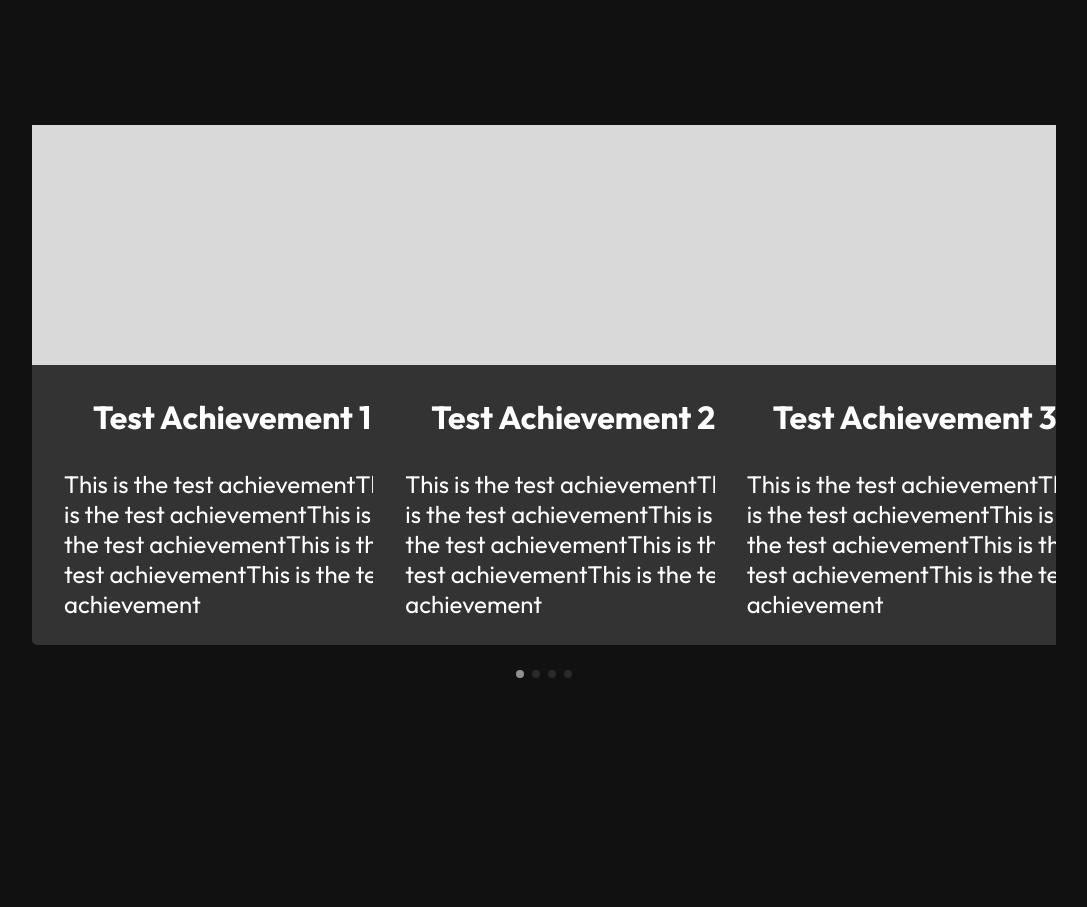
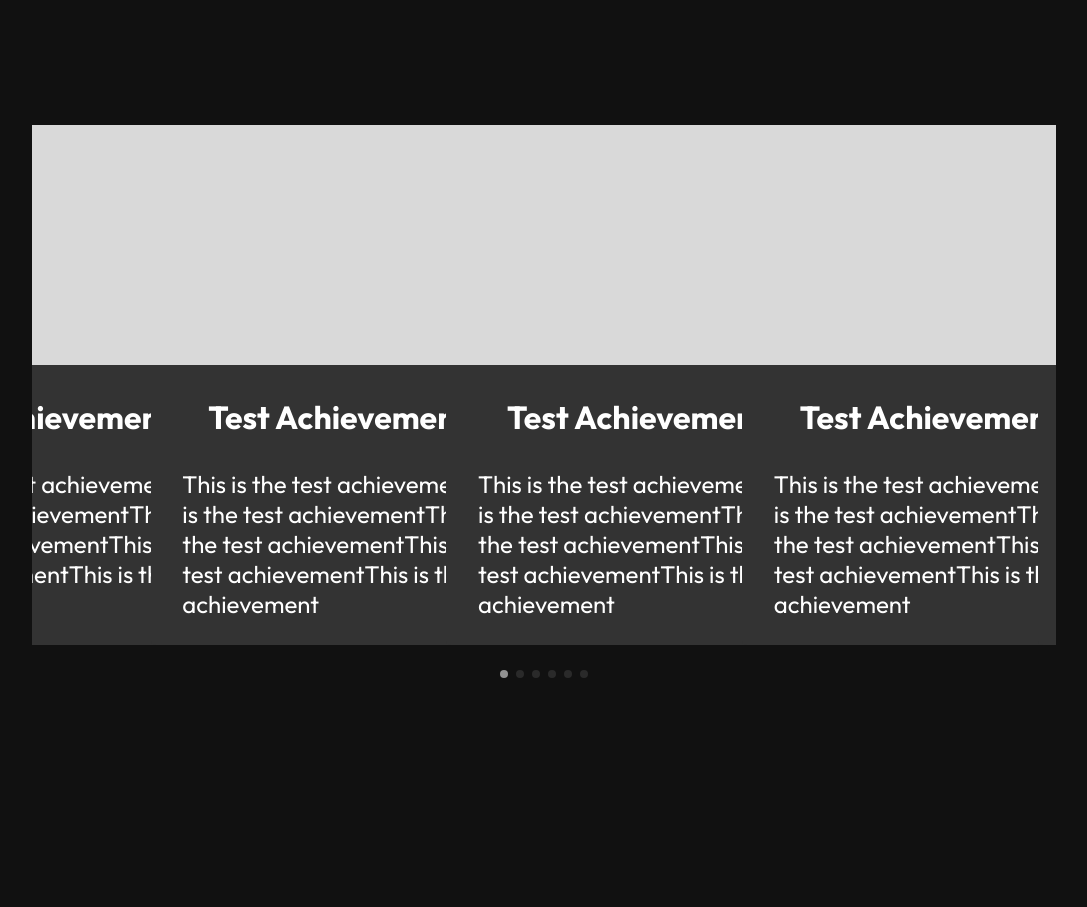
Before and after one commit to Kobutaemon/makeit, a React (Vite) app: page / in a window 1280 px wide. Shown: the part 2130-3037 px from the top of the page, without its empty margins (96-1183 px from the left). Built offline with nearby package versions, Linux system fonts and the light colour scheme.

Commit message:
SwiperのcenterdSlieds, loopを追加。

```diff
--- a/src/components/Achievements/Achievements.tsx
+++ b/src/components/Achievements/Achievements.tsx
@@ -15,9 +15,25 @@ function Achievements(){
       <div className="achievements-content">
         <Swiper
           modules={[Pagination]}
-          spaceBetween={0}
-          slidesPerView={3}
-          pagination={true}
+          loop={true}
+          centeredSlides={true}
+          pagination={{
+            clickable: true,
+          }}
+          breakpoints={{
+            640: {
+              slidesPerView: 1,
+              spaceBetween: 100,
+            },
+            768: {
+              slidesPerView: 1.5,
+              spaceBetween: 100,
+            },
+            1024: {
+              slidesPerView: 3.8,
+              spaceBetween: 100,
+            }
+          }}
         >
           <SwiperSlide>
             <AchievementCard title='Test Achievement 1' description='This is the test achievementThis is the test achievementThis is the test achievementThis is the test achievementThis is the test achievement'/>
```
